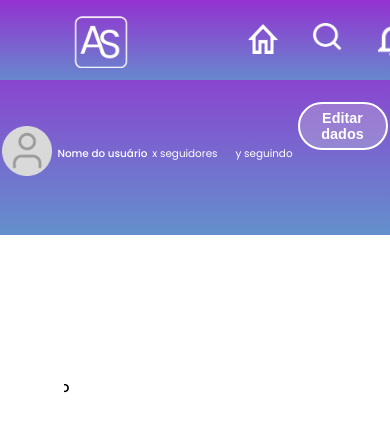
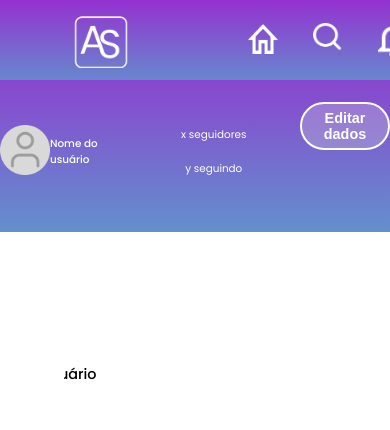
Before and after one commit to evellyn489/AmbrosioSocial, a React (Vite) app: page /perfil in a window 390 px wide. Shown: the top 430 px of the page. Built offline with nearby package versions, Linux system fonts and the light colour scheme.

Commit message:
Ajustes na responsividade da tela de Perfil

```diff
--- a/src/pages/Perfil/Perfil.module.scss
+++ b/src/pages/Perfil/Perfil.module.scss
@@ -26,6 +26,10 @@
 
             div.data{
                 display: flex;
+                flex-direction: column;
+                align-items: center;
+
+                width: 200px;
                 gap: 18px;
             }
 
@@ -99,6 +103,31 @@
     }
 }
 
+@media (max-width: 640px) {
+    .container {
+        main {
+            padding-left: 2em;
+        }
+    }
+}
+
+@media (max-width: 620px) {
+    .container {
+        main {
+            padding-left: 6em;
+
+        }
+    }
+}
+
+@media (max-width: 590px) {
+    .container {
+        main {
+            padding-left: 9em;
+        }
+    }
+}
+
 @media(max-width: 575px) {
     .container {
         div.asideMain {
@@ -114,6 +143,10 @@
                     align-self: start;
                 }
             }
+        }
+
+        main {
+            padding-left: 3em;
         }
     }
 }
```
